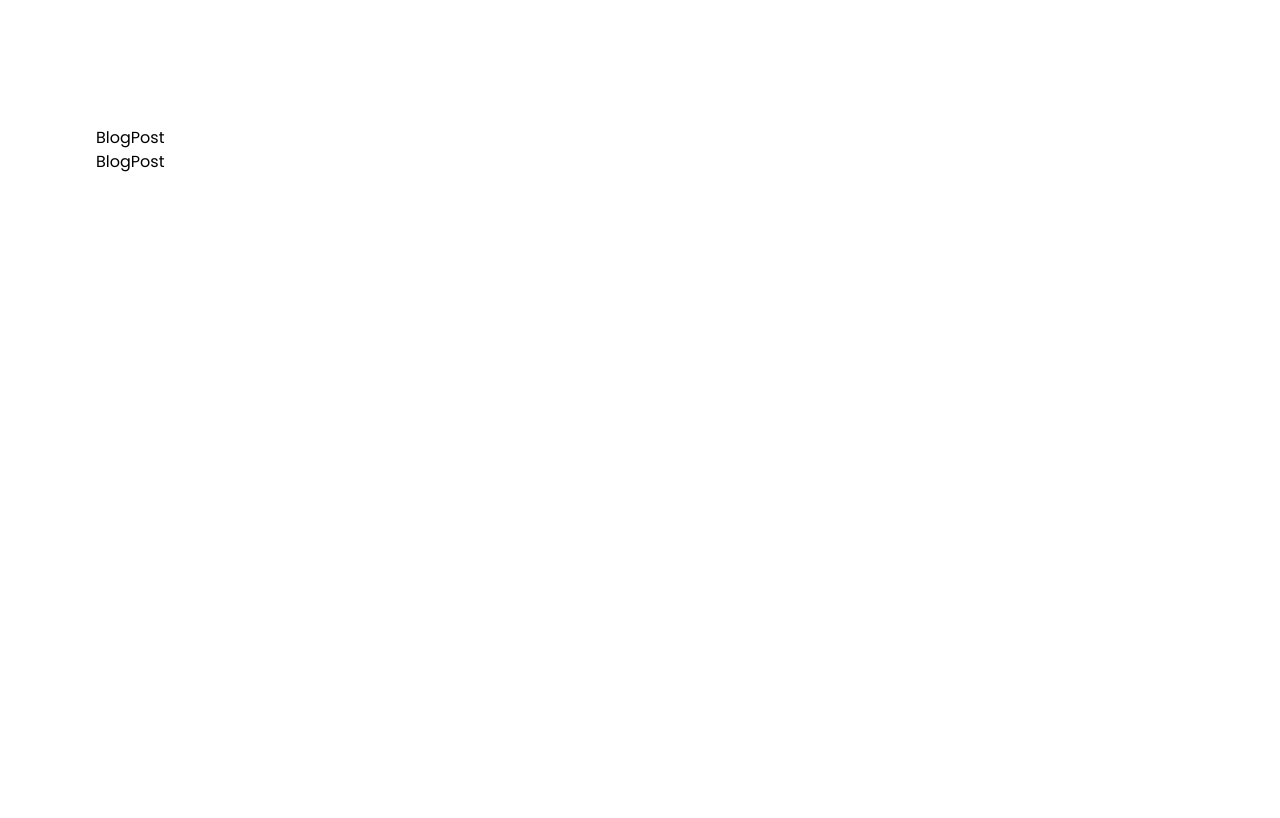
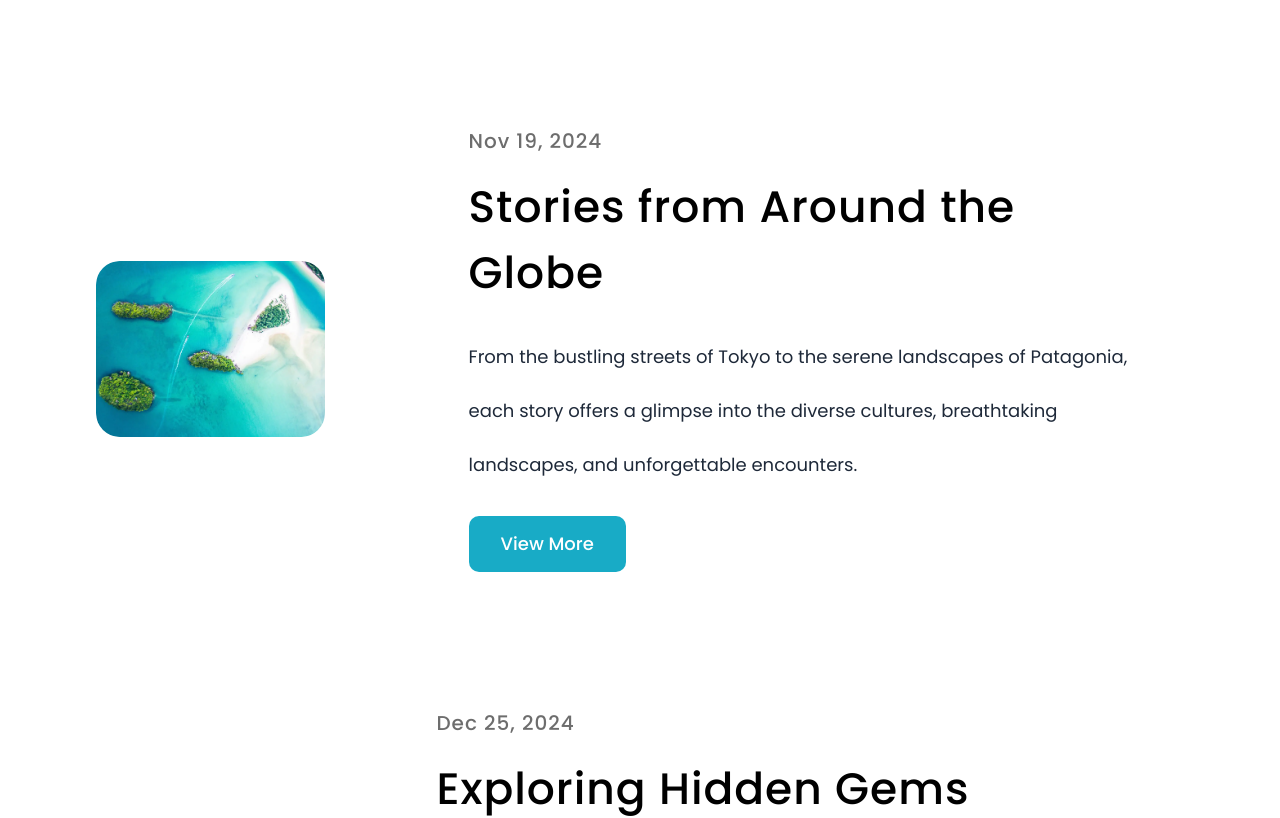
Before and after one commit to tanjimahmmed/go-travel-landing-page, a React (Vite) app: page / in a window 1280 px wide. Shown: the part 3220-4038 px from the top of the page. Before the commit the page ends 3538 px from the top, so only its background shows below. Built offline with nearby package versions, Linux system fonts and the light colour scheme.

Commit message:
add  blog post component

```diff
--- a/src/components/News/BlogPost.tsx
+++ b/src/components/News/BlogPost.tsx
@@ -1,13 +1,28 @@
-import React from 'react'
+import { motion } from 'motion/react';
 import { type BlogPost } from '../../utils/contentTypes'
+import { useState } from 'react';
 
 interface BlogPostProps {
     post: BlogPost;
 }
 
 const BlogPost = ({post}: BlogPostProps) => {
+  const [imageLoaded, setImageLoaded] = useState<boolean>(false)
   return (
-    <li>BlogPost</li>
+    <motion.li
+    initial={{opacity: 0, y: 20}}
+    animate = {{opacity: imageLoaded ? 1 : 0, y: imageLoaded ? 0 : 20}}
+    className='group flex cursor-pointer items-center justify-between gap-x-36'>
+      <div className='overflow-hidden rounded-[1.5rem]'>
+        <img onLoad={() => setImageLoaded(true)} className='max-h-108 transform rounded-[1.375rem] transition-all duration-300 ease-in-out group-hover:scale-103' src={post.img} alt={post.alt} />
+      </div>
+      <div className='mr-11 max-w-195'>
+        <p className='tracking-6 text-grey-900 mb-4.5 text-[1.25rem] font-medium'>{post.date}</p>
+        <h4 className='tracking-6 mb-6 text-[2.75rem] font-medium'>{post.title}</h4>
+        <p className='text-gray-800 mb-6 text-lg/13.5'>{post.summary}</p>
+        <button className='bg-primary-700 hover:bg-primary-800 cursor-pointer rounded-[.625rem] px-8 py-3.5 text-lg font-medium text-white transition-all duration-200'>View More</button>
+      </div>
+    </motion.li>
   )
 }
 
--- a/src/components/News/News.tsx
+++ b/src/components/News/News.tsx
@@ -7,7 +7,7 @@
     <section className='px-24 py-36'>
         <div className='m-auto max-w-389'>
             <h2 className='tracking-6 mb-34 text-center text-[3.25rem] font-semibold'>Latest news from us</h2>
-            <ul>
+            <ul className='flex flex-col gap-y-34'>
                 {blogPosts.map((post) => (
                     <BlogPost post={post} key={post.id}/>
                 ))}
```
